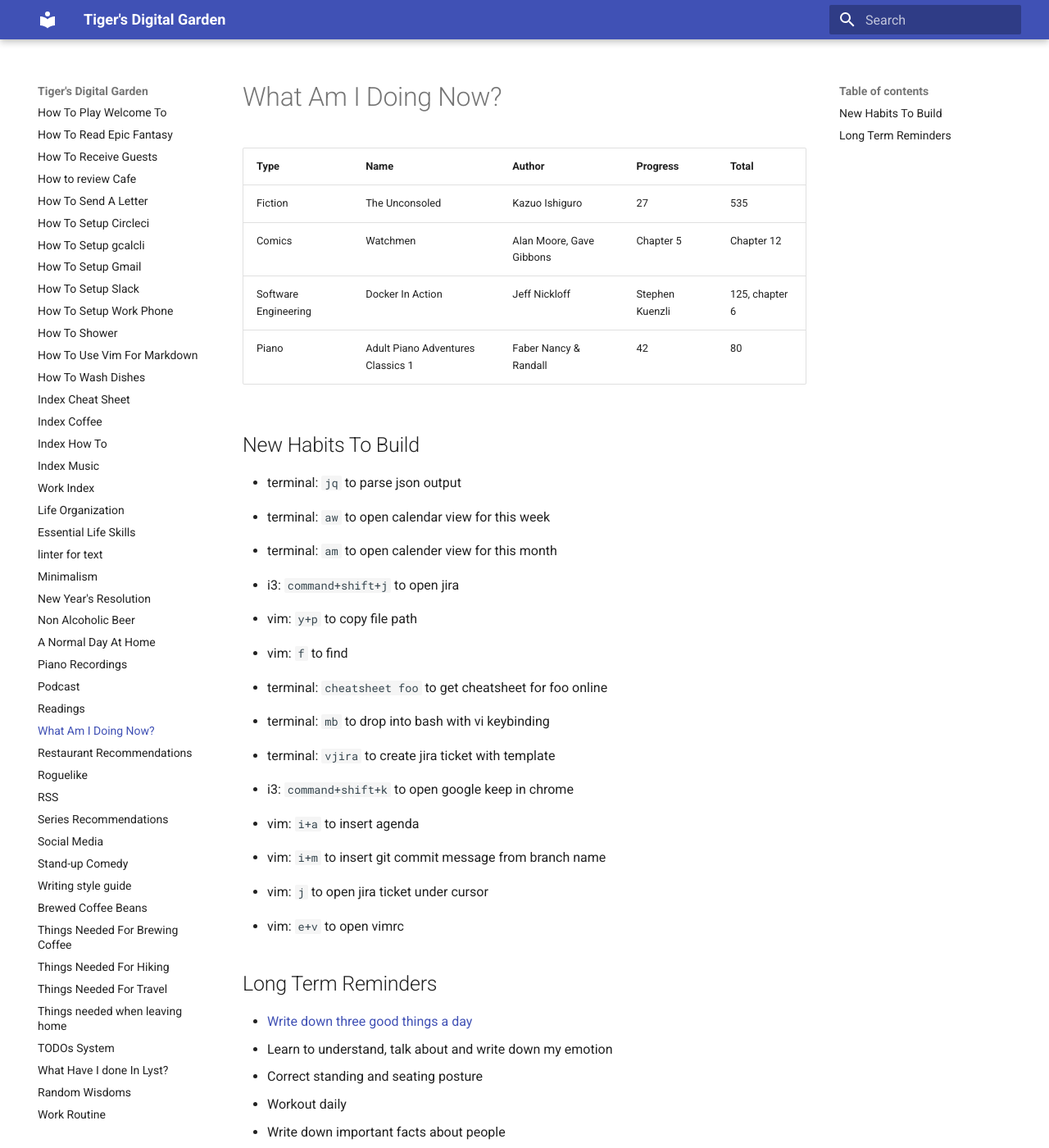
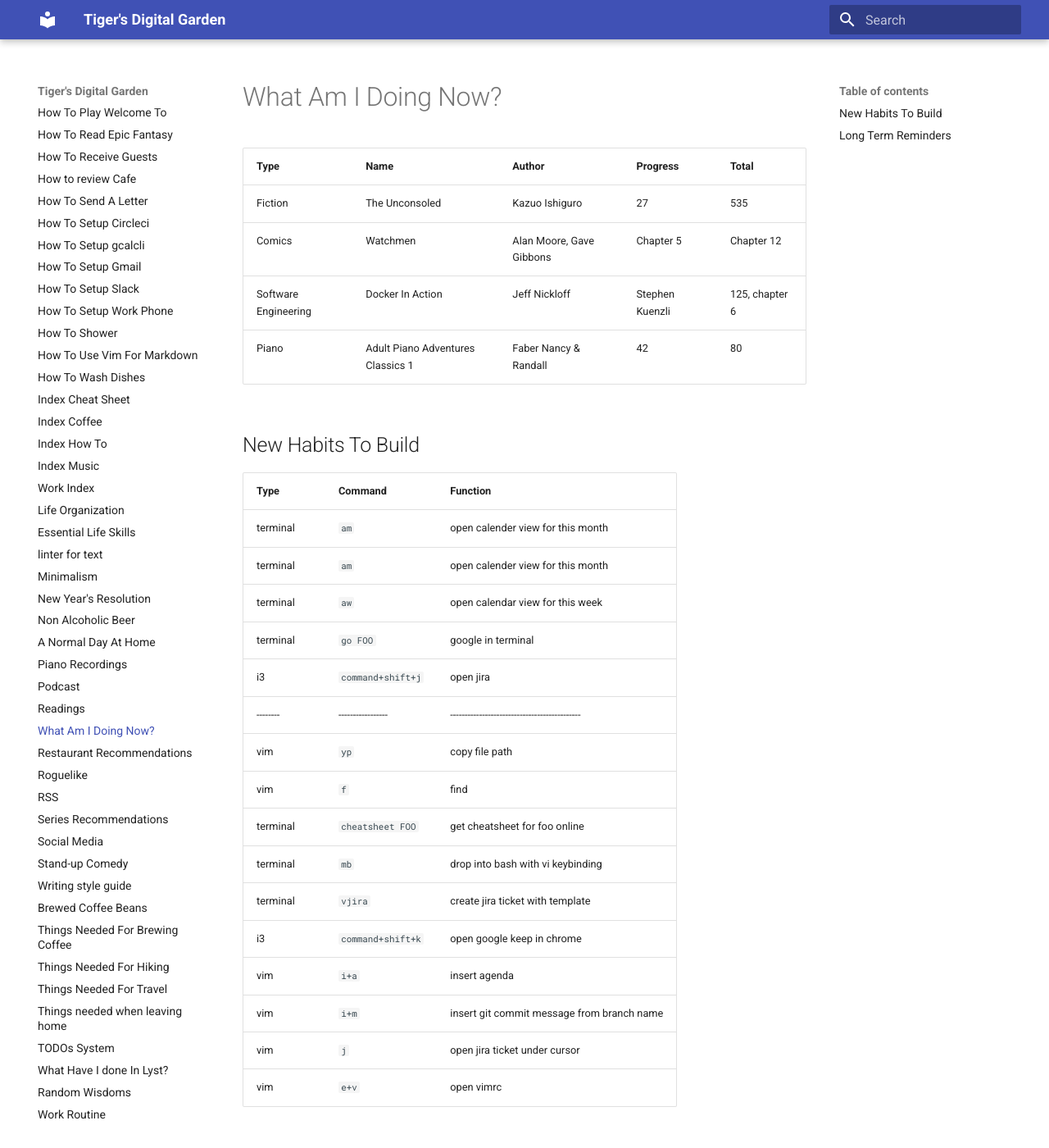
Before and after one commit to ynotstartups/notes, an MkDocs documentation site: the page built from notes/reminders.md, in a window 1280 px wide and 1400 px high. Shown: the whole window at 82% size. Built offline with MkDocs 1.6.1 and Material for MkDocs 9.7.7, drawn with Linux system fonts in a browser that asks for light colours.

Commit message:
change to table

```diff
--- a/notes/reminders.md
+++ b/notes/reminders.md
@@ -9,33 +9,24 @@
 
 ## New Habits To Build
 
-- terminal: `jq` to parse json output
-
-- terminal: `aw` to open calendar view for this week
-
-- terminal: `am` to open calender view for this month
-
-- i3:       `command+shift+j` to open jira
-
-- vim:      `y+p` to copy file path
-
-- vim:      `f`   to find
-
-- terminal: `cheatsheet foo` to get cheatsheet for foo online
-
-- terminal: `mb` to drop into bash with vi keybinding
-
-- terminal: `vjira` to create jira ticket with template
-
-- i3:       `command+shift+k` to open google keep in chrome
-
-- vim:      `i+a` to insert agenda
-
-- vim:      `i+m` to insert git commit message from branch name
-
-- vim:      `j`   to open jira ticket under cursor
-
-- vim:      `e+v` to open vimrc
+| Type     | Command           | Function                                      |
+| -------- | ----------------- | --------------------------------------------- |
+| terminal | `am`              | open calender view for this month             |
+| terminal | `am`              | open calender view for this month             |
+| terminal | `aw`              | open calendar view for this week              |
+| terminal | `go FOO`          | google in terminal                            |
+| i3       | `command+shift+j` | open jira                                     |
+| -------- | ----------------- | --------------------------------------------- |
+| vim      | `yp`              | copy file path                                |
+| vim      | `f`               | find                                          |
+| terminal | `cheatsheet FOO`  | get cheatsheet for foo online                 |
+| terminal | `mb`              | drop into bash with vi keybinding             |
+| terminal | `vjira`           | create jira ticket with template              |
+| i3       | `command+shift+k` | open google keep in chrome                    |
+| vim      | `i+a`             | insert agenda                                 |
+| vim      | `i+m`             | insert git commit message from branch name    |
+| vim      | `j`               | open jira ticket under cursor                 |
+| vim      | `e+v`             | open vimrc                                    |
 
 ## Long Term Reminders
 
```
